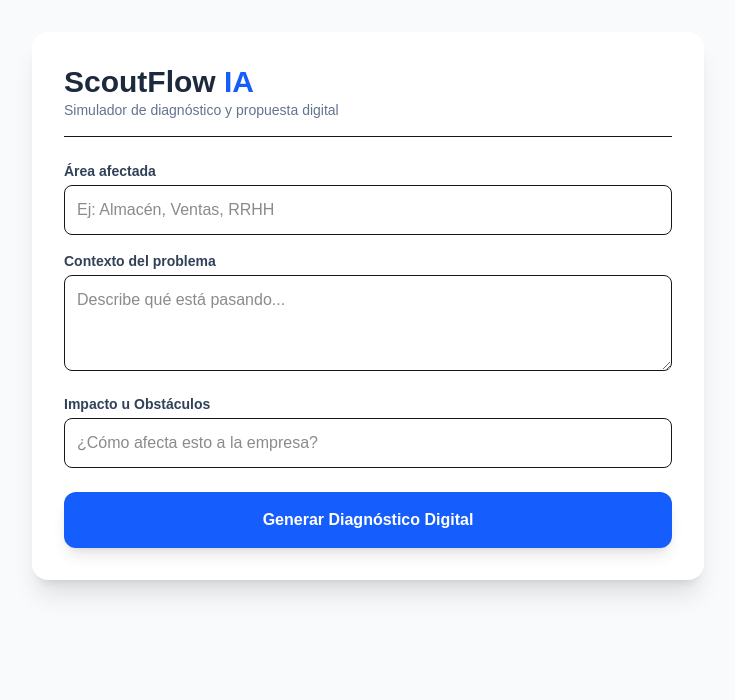
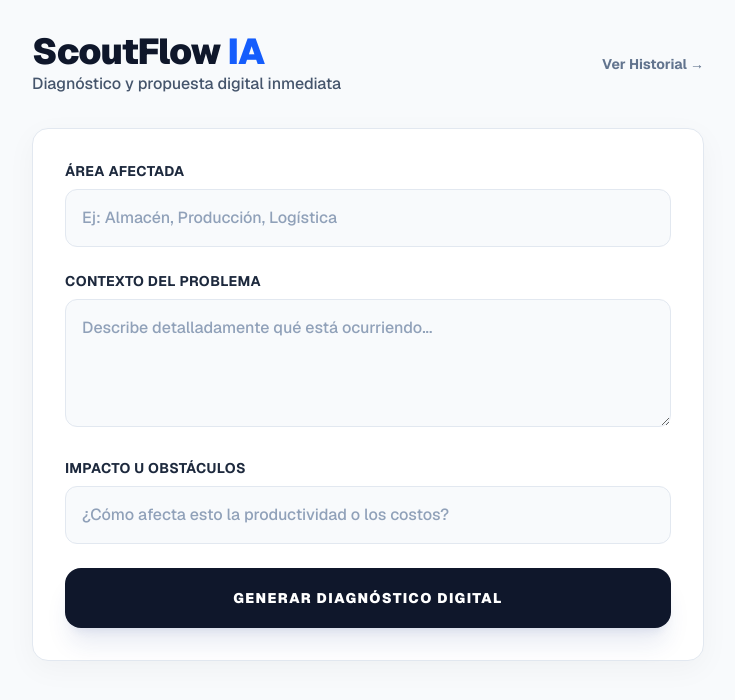
Before and after one commit to tetelord1992-beep/scoutflow-ia, a Next.js app: page / in a window 1280 px wide. Shown: the top 700 px of the page, without its empty margins (272-1007 px from the left). Built offline with nearby package versions, Linux system fonts and the light colour scheme.

Commit message:
Update page.js

```diff
--- a/src/app/page.js
+++ b/src/app/page.js
@@ -16,7 +16,6 @@ export default function Home() {
     setCargando(true);
 
     try {
-      // AQUÍ PEGARÁS TU URL DE N8N EN EL SIGUIENTE PASO
       const response = await fetch('https://cs7.app.n8n.cloud/webhook-test/nuevo-caso', {
         method: 'POST',
         headers: { 'Content-Type': 'application/json' },
@@ -33,49 +32,105 @@ export default function Home() {
   };
 
   return (
-    <main className="min-h-screen bg-slate-50 p-8">
-      <div className="max-w-2xl mx-auto bg-white shadow-xl rounded-2xl p-8">
-        <header className="border-b pb-4 mb-6">
-          <h1 className="text-3xl font-extrabold text-slate-800">ScoutFlow <span className="text-blue-600">IA</span></h1>
-          <p className="text-slate-500 text-sm">Simulador de diagnóstico y propuesta digital</p>
-        </header>
+    <main className="min-h-screen bg-[#f8fafc] p-4 md:p-8 text-slate-900 font-sans">
+      <div className="max-w-2xl mx-auto">
 
+        {/* Header con navegación rápida */}
+        <div className="flex justify-between items-center mb-8">
+          <div>
+            <h1 className="text-4xl font-black text-slate-900 tracking-tight">
+              ScoutFlow <span className="text-blue-600">IA</span>
+            </h1>
+            <p className="text-slate-600 font-medium">Diagnóstico y propuesta digital inmediata</p>
+          </div>
+          <a href="/historial" className="text-slate-500 hover:text-blue-600 font-bold text-sm transition-colors">
+            Ver Historial →
+          </a>
+        </div>
+
+        <div className="bg-white shadow-[0_8px_30px_rgb(0,0,0,0.04)] rounded-2xl p-8 border border-slate-200">
           <form onSubmit={enviarAN8N} className="space-y-6">
-          <div className="grid grid-cols-1 gap-4">
+            <div className="grid grid-cols-1 gap-6">
+              {/* Campo: Área */}
               <div>
-              <label className="block text-sm font-semibold text-slate-700 mb-1">Área afectada</label>
-              <input required type="text" className="w-full p-3 border rounded-lg focus:ring-2 focus:ring-blue-500 outline-none"
-                placeholder="Ej: Almacén, Ventas, RRHH"
-                onChange={(e) => setFormData({...formData, area: e.target.value})} />
+                <label className="block text-sm font-bold text-slate-800 mb-2 uppercase tracking-wide">
+                  Área afectada
+                </label>
+                <input
+                  required
+                  type="text"
+                  className="w-full p-4 bg-slate-50 border border-slate-200 rounded-xl focus:ring-2 focus:ring-blue-500 focus:bg-white outline-none transition-all text-slate-900 font-medium placeholder:text-slate-400"
+                  placeholder="Ej: Almacén, Producción, Logística"
+                  onChange={(e) => setFormData({...formData, area: e.target.value})}
+                />
               </div>
+
+              {/* Campo: Contexto */}
               <div>
-              <label className="block text-sm font-semibold text-slate-700 mb-1">Contexto del problema</label>
-              <textarea required className="w-full p-3 border rounded-lg h-24 focus:ring-2 focus:ring-blue-500 outline-none"
-                placeholder="Describe qué está pasando..."
-                onChange={(e) => setFormData({...formData, contexto: e.target.value})} />
+                <label className="block text-sm font-bold text-slate-800 mb-2 uppercase tracking-wide">
+                  Contexto del problema
+                </label>
+                <textarea
+                  required
+                  className="w-full p-4 bg-slate-50 border border-slate-200 rounded-xl h-32 focus:ring-2 focus:ring-blue-500 focus:bg-white outline-none transition-all text-slate-900 font-medium placeholder:text-slate-400"
+                  placeholder="Describe detalladamente qué está ocurriendo..."
+                  onChange={(e) => setFormData({...formData, contexto: e.target.value})}
+                />
               </div>
+
+              {/* Campo: Impacto */}
               <div>
-              <label className="block text-sm font-semibold text-slate-700 mb-1">Impacto u Obstáculos</label>
-              <input type="text" className="w-full p-3 border rounded-lg focus:ring-2 focus:ring-blue-500 outline-none"
-                placeholder="¿Cómo afecta esto a la empresa?"
-                onChange={(e) => setFormData({...formData, impacto: e.target.value})} />
+                <label className="block text-sm font-bold text-slate-800 mb-2 uppercase tracking-wide">
+                  Impacto u Obstáculos
+                </label>
+                <input
+                  type="text"
+                  className="w-full p-4 bg-slate-50 border border-slate-200 rounded-xl focus:ring-2 focus:ring-blue-500 focus:bg-white outline-none transition-all text-slate-900 font-medium placeholder:text-slate-400"
+                  placeholder="¿Cómo afecta esto la productividad o los costos?"
+                  onChange={(e) => setFormData({...formData, impacto: e.target.value})}
+                />
               </div>
             </div>
 
-          <button type="submit" disabled={cargando}
-            className="w-full bg-blue-600 hover:bg-blue-700 text-white font-bold py-4 rounded-xl transition-all shadow-lg disabled:bg-slate-400">
-            {cargando ? "Analizando con IA..." : "Generar Diagnóstico Digital"}
+            {/* Botón Principal */}
+            <button
+              type="submit"
+              disabled={cargando}
+              className="w-full bg-slate-900 hover:bg-blue-600 text-white font-black py-5 rounded-2xl transition-all duration-300 shadow-xl shadow-blue-900/10 disabled:bg-slate-300 flex items-center justify-center gap-3 uppercase tracking-widest text-sm"
+            >
+              {cargando ? (
+                <>
+                  <div className="h-5 w-5 border-2 border-white/30 border-t-white animate-spin rounded-full"></div>
+                  Analizando...
+                </>
+              ) : (
+                "Generar Diagnóstico Digital"
+              )}
             </button>
           </form>
 
+          {/* Resultado Mejorado */}
           {resultado && (
-          <div className="mt-8 p-6 bg-blue-50 border border-blue-100 rounded-xl">
-            <h2 className="text-xl font-bold text-blue-800 mb-2">Resultado del Análisis</h2>
-            <pre className="text-sm text-slate-700 whitespace-pre-wrap">
+            <div className="mt-10 animate-in fade-in slide-in-from-bottom-4 duration-500">
+              <div className="bg-blue-50/50 border-2 border-blue-100 rounded-2xl p-6 relative overflow-hidden">
+                <div className="absolute top-0 right-0 p-4 opacity-10">
+                  <svg className="w-20 h-20 text-blue-600" fill="currentColor" viewBox="0 0 24 24">
+                    <path d="M12 2L1 21h22L12 2zm0 3.45L19.53 19H4.47L12 5.45zM11 16h2v2h-2v-2zm0-7h2v5h-2V9z"/>
+                  </svg>
+                </div>
+                <h2 className="text-xl font-black text-blue-900 mb-4 flex items-center gap-2">
+                  <span className="w-2 h-6 bg-blue-600 rounded-full"></span>
+                  Propuesta Generada
+                </h2>
+                <div className="bg-white/80 backdrop-blur-sm border border-blue-100 rounded-lg p-4">
+                  <pre className="text-sm text-slate-800 whitespace-pre-wrap font-mono leading-relaxed">
                     {JSON.stringify(resultado, null, 2)}
                   </pre>
                 </div>
+              </div>
+            </div>
           )}
+        </div>
       </div>
     </main>
   );
```
Lines whose indentation alone changed are shown as unchanged.
